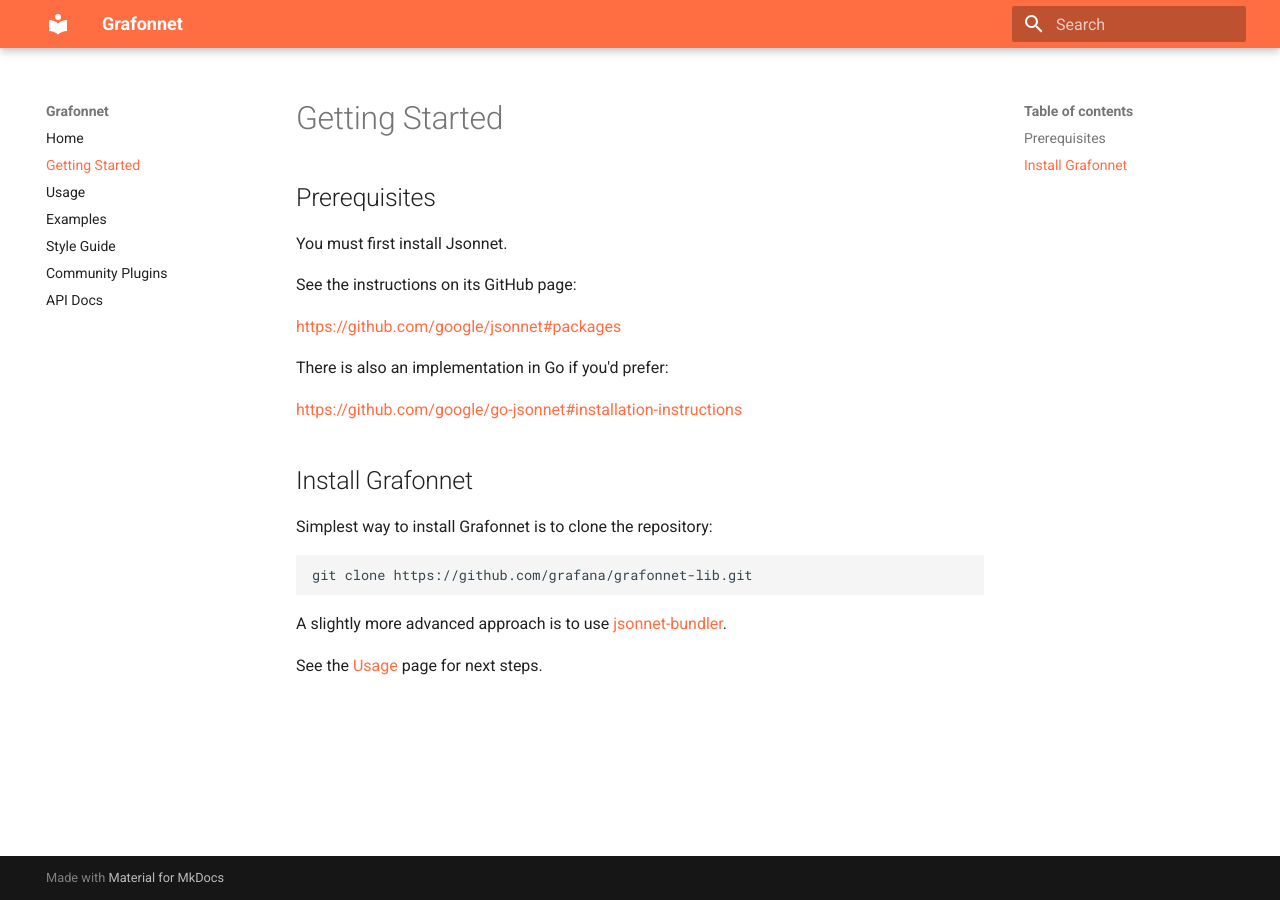
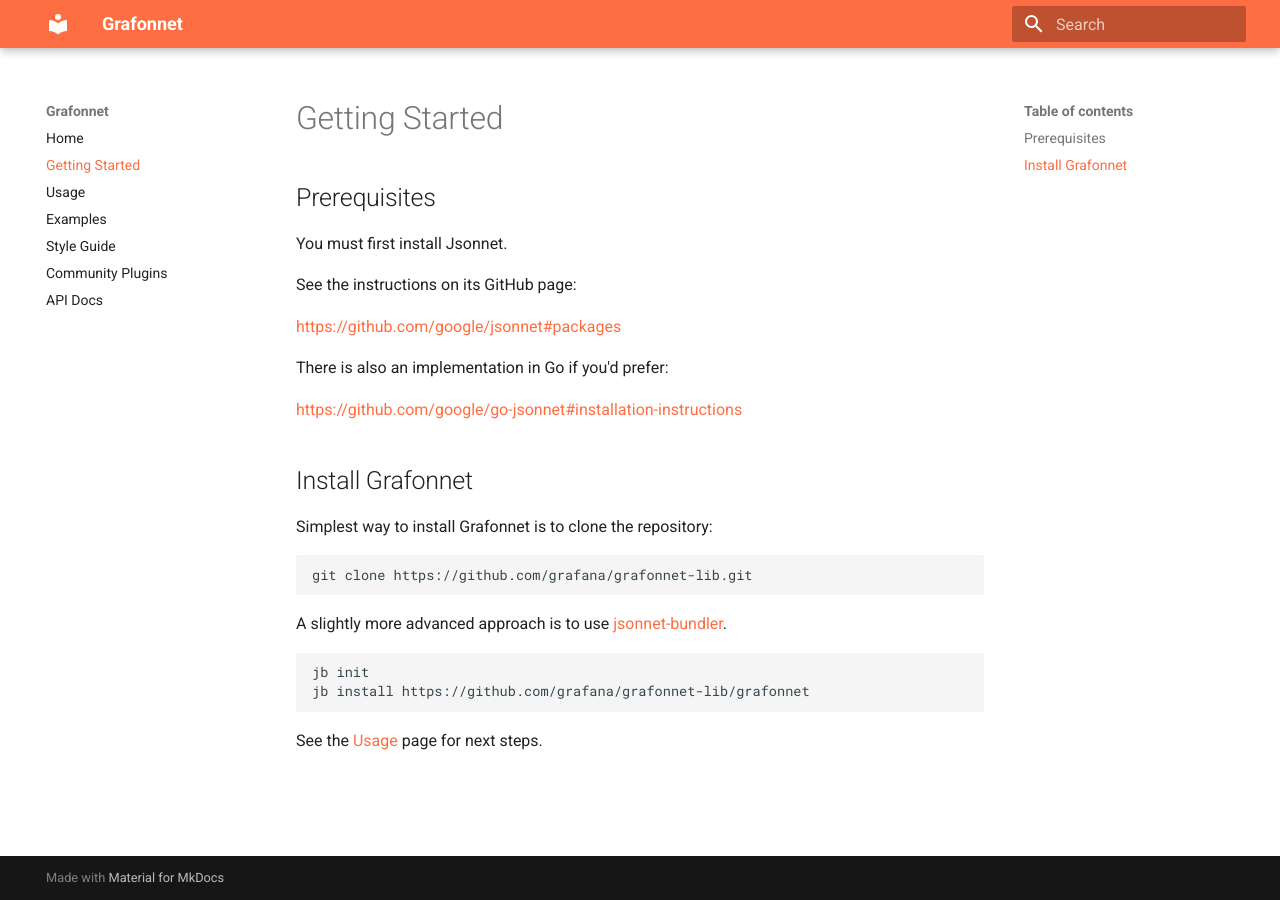
Before and after one commit to grafana/grafonnet-lib, an MkDocs documentation site: the page built from docs/getting-started.md, in a window 1280 px wide. Built offline with MkDocs 1.6.1 and Material for MkDocs 9.7.7, drawn with Linux system fonts in a browser that asks for light colours.

Commit message:
Add jb example to docs/getting-started

````diff
--- a/docs/getting-started.md
+++ b/docs/getting-started.md
@@ -23,4 +23,9 @@
 A slightly more advanced approach is to use
 [jsonnet-bundler](https://github.com/jsonnet-bundler/jsonnet-bundler).
 
+```
+jb init
+jb install https://github.com/grafana/grafonnet-lib/grafonnet
+```
+
 See the [Usage](usage) page for next steps.
````
